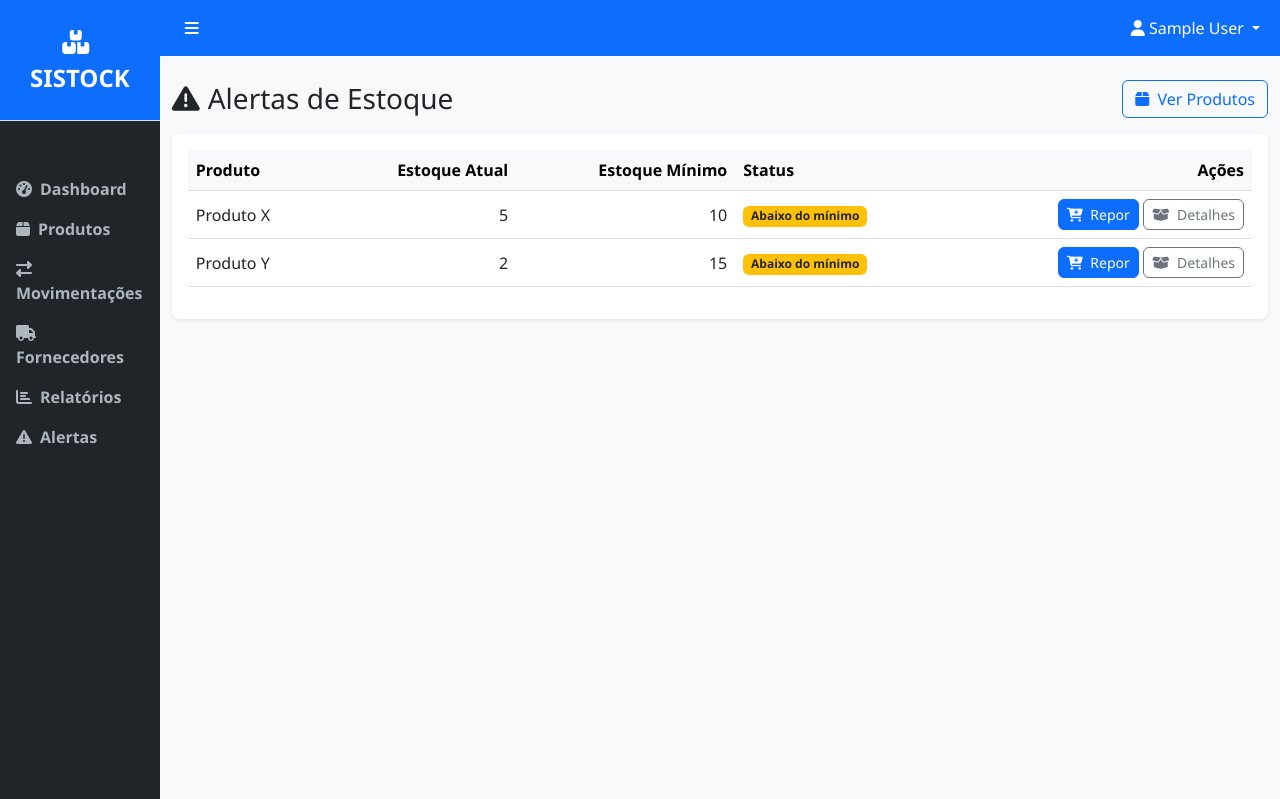
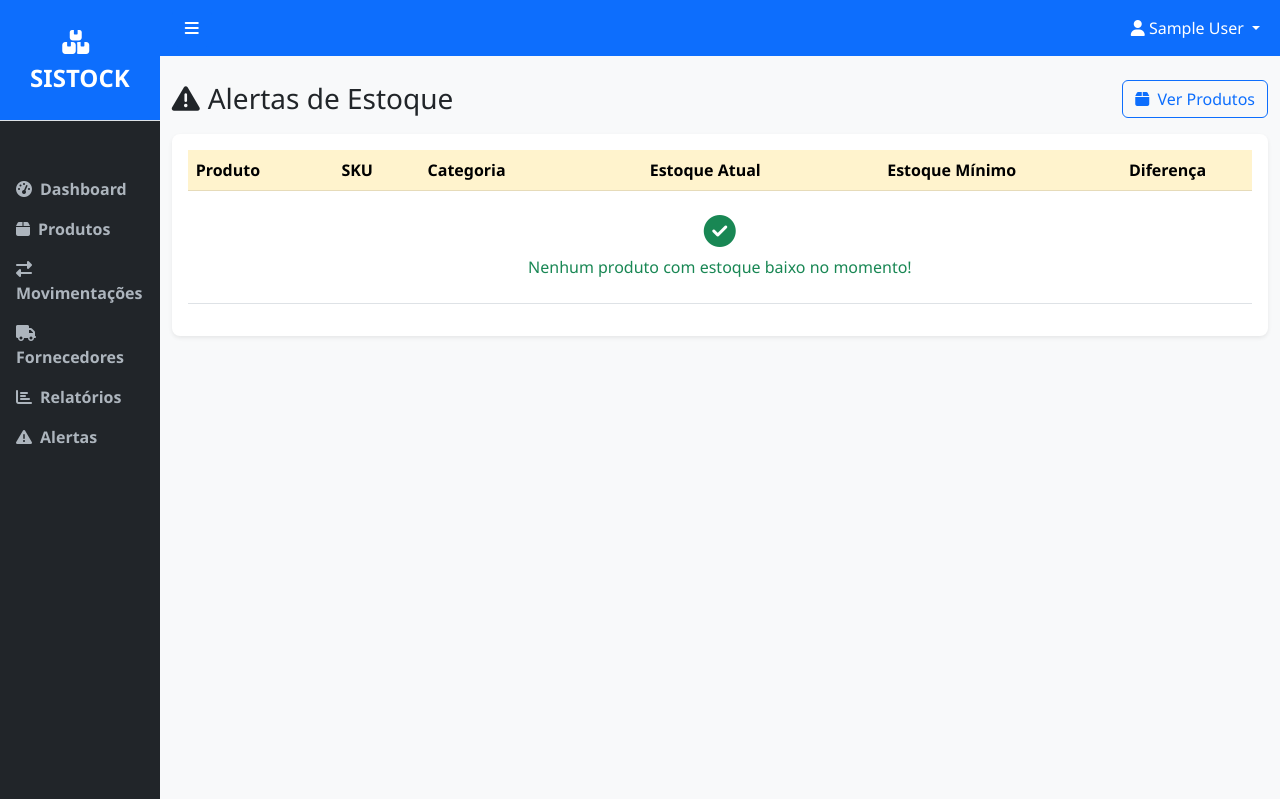
Before and after one commit to mateus-s-a/SISTOCK, a Django app: page /inventory/alerts/ in a window 1280 px wide. Shown: the top 799 px of the page. Run offline with Django 5.2, Linux system fonts and the light colour scheme; the visitor is signed in with stand-in values (Sample User, id 1); data comes from the database, SQL or seed files in the repository; parts of the project's set-up code (start-up, migrations or seed data) failed here and were passed over.

Commit message:
refactor(inventory): Adiciona gerenciador alertas produtos estoque baixo

```diff
--- a/apps/inventory/templates/inventory/stock_alerts.html
+++ b/apps/inventory/templates/inventory/stock_alerts.html
@@ -2,6 +2,15 @@
 {% block title %}Alertas de Estoque - SISTOCK{% endblock %}
 
 {% block content %}
+
+<!--
+<div class="d-flex justify-content-between align-items-center mb-3">
+    <h3 class="mb-0"><i class="fas fa-exclamation-triangle me-2"></i>Alertas de Estoque Baixo</h3>
+    <a href="{% url 'inventory:dashboard' %}" class="btn btn-outline-secondary">
+        <i class="fas fa-arrow-left me-1"></i> Voltar ao Dashboard
+    </a>
+</div>
+-->
 
 <div class="d-flex justify-content-between align-items-center mb-3">
     <h3 class="mb-0"><i class="fas fa-exclamation-triangle me-2"></i>Alertas de Estoque</h3>
@@ -10,55 +19,74 @@
     </a>
 </div>
 
-<div class="card">
-    <div class="card-body table-responsive">
-        <table class="table table-hover align-middle">
-            <thead class="table-light">
+<div class="card shadow-sm">
+    <div class="card-body">
+        <div class="table-responsive">
+            <table class="table table-hover">
+                <thead class="table-warning">
                     <tr>
                         <th>Produto</th>
-                    <th class="text-end">Estoque Atual</th>
-                    <th class="text-end">Estoque Mínimo</th>
-                    <th>Status</th>
-                    <th class="text-end">Ações</th>
+                        <th>SKU</th>
+                        <th>Categoria</th>
+                        <th class="text-center">Estoque Atual</th>
+                        <th class="text-center">Estoque Mínimo</th>
+                        <th class="text-center">Diferença</th>
                     </tr>
                 </thead>
                 <tbody>
-                {% for p in low_stock_products %}
+                    {% for product in low_stock_products %}
                     <tr>
-                    <td>{{ p.name }}</td>
-                    <td class="text-end">{{ p.current_stock }}</td>
-                    <td class="text-end">{{ p.minimum_stock }}</td>
-                    <td>
-                        {% if p.current_stock == 0 %}
-                        <span class="badge bg-danger">Sem estoque</span>
-                        {% elif p.current_stock < p.minimum_stock %} <span class="badge bg-warning text-dark">Abaixo do
-                            mínimo</span>
-                            {% else %}
-                            <span class="badge bg-success">OK</span>
-                            {% endif %}
+                        <td><strong>{{ product.name }}</strong></td>
+                        <td><code>{{ product.sku }}</code></td>
+                        <td>{{ product.category.name }}</td>
+                        <td class="text-center">
+                            <span class="badge {% if product.stock_quantity == 0 %}bg-danger{% else %}bg-warning text-dark{% endif %}">
+                                {{ product.stock_quantity }}
+                            </span>
                         </td>
-                    <td class="text-end">
-                        <a href="{% url 'inventory:movement_create' %}" class="btn btn-sm btn-primary">
-                            <i class="fas fa-cart-plus me-1"></i> Repor
-                        </a>
-                        <a href="{% url 'products:product_list' %}" class="btn btn-sm btn-outline-secondary">
-                            <i class="fas fa-box-open me-1"></i> Detalhes
-                        </a>
+                        <td class="text-center">{{ product.minimum_stock }}</td>
+                        <td class="text-center text-danger">
+                            -{{ product.minimum_stock|add:"-"|add:product.stock_quantity|stringformat:"d" }}
                         </td>
                     </tr>
                     {% empty %}
                     <tr>
-                    <td colspan="5" class="text-center text-muted py-4">Nenhum alerta de estoque no momento.</td>
+                        <td colspan="6" class="text-center text-success py-4">
+                            <i class="fas fa-check-circle fa-2x mb-2"></i><br>
+                            Nenhum produto com estoque baixo no momento!
+                        </td>
                     </tr>
                     {% endfor %}
                 </tbody>
             </table>
         </div>
     </div>
+</div>
 
+
+<!-- Paginação -->
+{% if is_paginated %}
+<nav class="mt-4">
+    <ul class="pagination justify-content-center">
+        {% if page_obj.has_previous %}
+            <li class="page-item"><a class="page-link" href="?page=1">Primeira</a></li>
+            <li class="page-item"><a class="page-link" href="?page={{ page_obj.previous_page_number }}">Anterior</a></li>
+        {% endif %}
+        <li class="page-item disabled"><span class="page-link">Página {{ page_obj.number }} de {{ page_obj.paginator.num_pages }}</span></li>
+        {% if page_obj.has_next %}
+            <li class="page-item"><a class="page-link" href="?page={{ page_obj.next_page_number }}">Próxima</a></li>
+            <li class="page-item"><a class="page-link" href="?page={{ page_obj.paginator.num_pages }}">Última</a></li>
+        {% endif %}
+    </ul>
+</nav>
+{% endif %}
+
+
+<!--
 <div class="alert alert-info mt-3">
     <i class="fas fa-info-circle me-1"></i> Estes alertas usam dados simulados; a lógica real será integrada após os
     models.
 </div>
+-->
 
 {% endblock %}
--- a/apps/inventory/views.py
+++ b/apps/inventory/views.py
@@ -29,7 +29,8 @@ class DashboardView(LoginRequiredMixin, TemplateView):
         total_movements = StockMovement.objects.count()
 
         # Conta produtos com estoque baixo ou zerado
-        low_stock_count = Product.objects.filter(stock_quantity__lte=F('minimum_stock')).count()
+        low_stock_products = Product.objects.low_stock().select_related('category')
+        low_stock_count = low_stock_products.count()
 
         # Busca as 10 movimentações mais recentes
         recent_activities = StockMovement.objects.select_related('product', 'user').order_by('-created_at')[:10]
@@ -38,6 +39,7 @@ class DashboardView(LoginRequiredMixin, TemplateView):
             'total_products': total_products,
             'total_suppliers': total_suppliers,
             'low_stock_count': low_stock_count,
+            'low_stock_products': low_stock_products[:5],   # <- 5 produtos abaixo do estoque
             'total_movements': total_movements,
             'recent_activities': recent_activities,
         })
@@ -126,16 +128,13 @@ class MovementDetailView(LoginRequiredMixin, DetailView):
 
 
 
-class StockAlertsView(LoginRequiredMixin, TemplateView):
+class StockAlertsView(LoginRequiredMixin, ListView):
     """Alerta Estoque Baixo"""
+    model = Product
     template_name = 'inventory/stock_alerts.html'
+    context_object_name = 'low_stock_products'
+    paginate_by = 20
 
-    def get_context_data(self, **kwargs):
-        context = super().get_context_data(**kwargs)
-
-        # TESTE-ESTÁTICO-INVENTORY => Dados fictícios (Alerta Estoque Baixo)
-        context['low_stock_products'] = [
-            {'name': 'Produto X', 'current_stock': 5, 'minimum_stock': 10},
-            {'name': 'Produto Y', 'current_stock': 2, 'minimum_stock': 15},
-        ]
-        return context
+    def get_queryset(self):
+        # Retorna produtos com estoque baixo para Dashboard
+        return Product.objects.low_stock().select_related('category').order_by('stock_quantity')
--- a/apps/products/forms.py
+++ b/apps/products/forms.py
@@ -34,7 +34,7 @@ class ProductForm(forms.ModelForm):
         sku = self.cleaned_data.get('sku')
         query = Product.objects.filter(sku__iexact=sku)
 
-        if self.isinstance and self.instance.pk:
+        if self.instance and self.instance.pk:
             query = query.exclude(pk=self.instance.pk)
 
         if query.exists():
--- a/apps/products/models.py
+++ b/apps/products/models.py
@@ -14,6 +14,14 @@ class Category(models.Model):
         return self.name
 
 
+class ProductManager(models.Manager):
+    def low_stock(self):
+        return self.filter(stock_quantity__lte=models.F('minimum_stock'))
+
+    def out_of_stock(self):
+        return self.filter(stock_quantity=0)
+
+
 class Product(models.Model):
     name = models.CharField(max_length=200)
     sku = models.CharField(max_length=50, unique=True)
@@ -24,6 +32,8 @@ class Product(models.Model):
     minimum_stock = models.PositiveIntegerField(default=0)
     created_at = models.DateTimeField(auto_now_add=True)
 
+    objects = ProductManager()
+
     class Meta:
         verbose_name = "Produto"
         verbose_name_plural = "Produtos"
@@ -31,3 +41,18 @@ class Product(models.Model):
 
     def __str__(self):
         return f"{self.name} ({self.sku})"
+
+    @property
+    def is_low_stock(self):
+        # Propriedade retorna True se produto estiver com estoque baixo
+        return self.stock_quantity <= self.minimum_stock
+
+    @property
+    def stock_status(self):
+        # Retorna o status do estoque do produto
+        if self.stock_quantity == 0:
+            return 'out_of_stock'   # <- sem estoque
+        elif self.stock_quantity <= self.minimum_stock:
+            return 'low_stock'      # <- estoque baixo
+        else:
+            return 'normal'         # <- com estoque normalizado
```
Also changed, not shown: apps/inventory/templates/inventory/dashboard.html (+55 -1 lines), 1 other file. Lines whose indentation alone changed are shown as unchanged.
